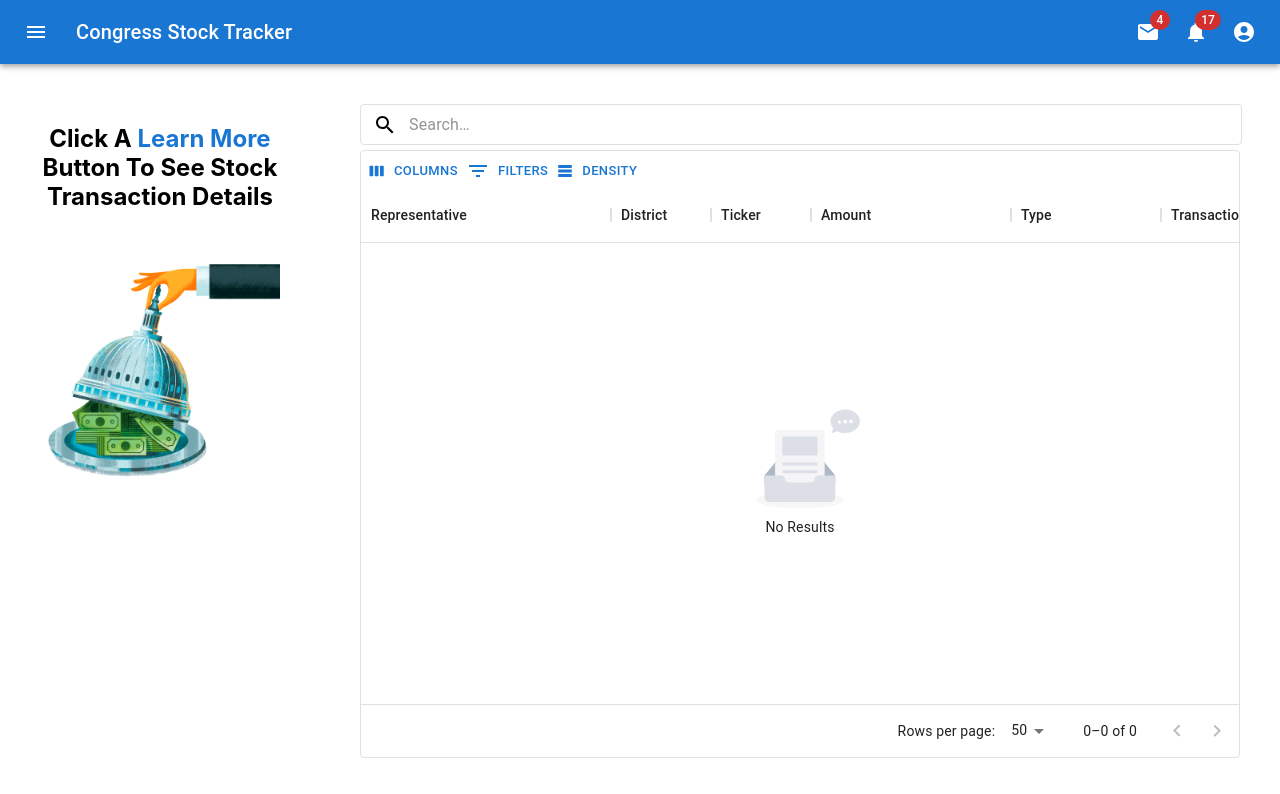
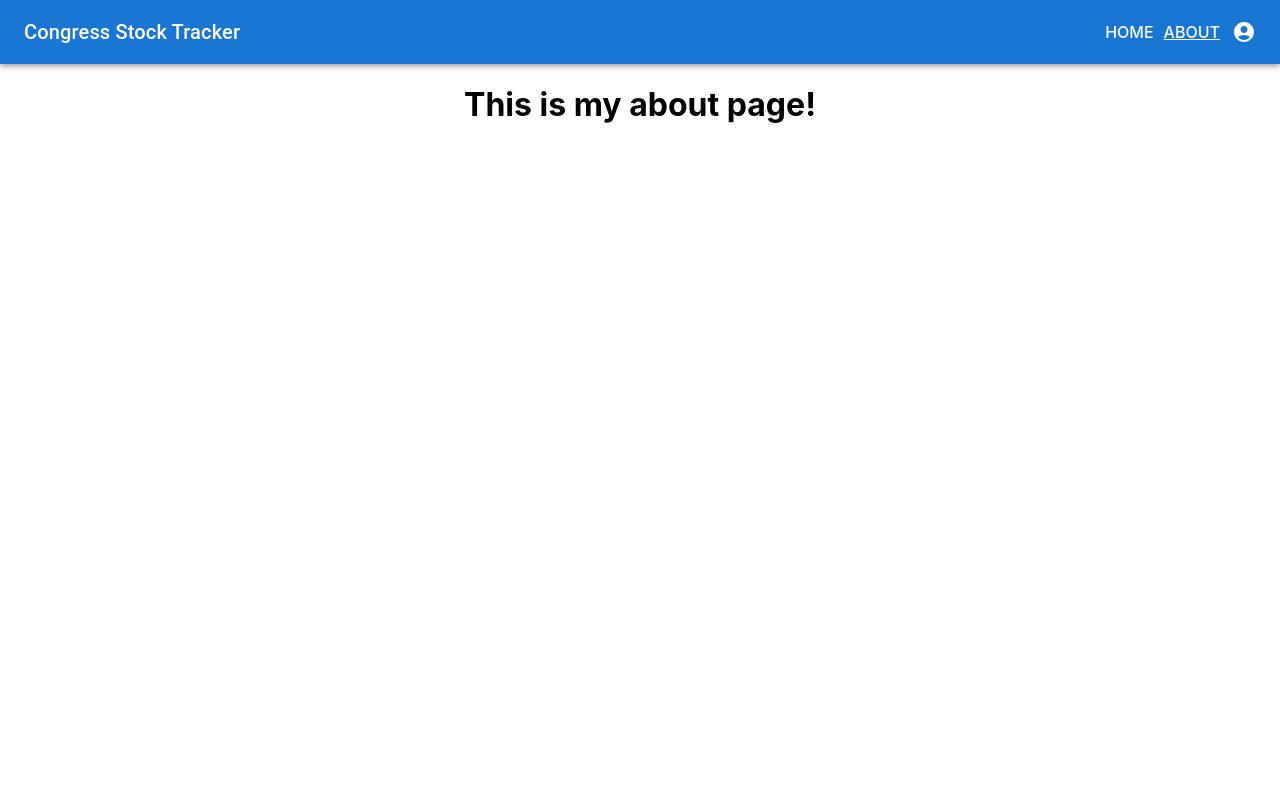
Before and after one commit to taylor-huffman/phase-2-project, a React (Create React App) app: page /about in a window 1280 px wide. Shown: the top 794 px of the page. Built offline with nearby package versions, Linux system fonts and the light colour scheme; no server answers.

Commit message:
Begin to incorporate react router

```diff
--- a/package.json
+++ b/package.json
@@ -13,6 +13,7 @@
     "@testing-library/user-event": "^13.5.0",
     "react": "^18.0.0",
     "react-dom": "^18.0.0",
+    "react-router-dom": "^5.3.0",
     "react-scripts": "5.0.0",
     "web-vitals": "^2.1.4"
   },
--- /dev/null
+++ b/src/components/About.js
@@ -0,0 +1,9 @@
+import React from 'react'
+
+export default function About() {
+  return (
+    <div>
+      <h1>This is my about page!</h1>
+    </div>
+  )
+}
--- a/src/components/App.js
+++ b/src/components/App.js
@@ -1,54 +1,55 @@
 import '../App.css';
-import { useEffect, useState } from 'react';
+// import { useEffect, useState } from 'react';
 import NavBar from './NavBar';
-import TransactionDetails from './TransactionDetails';
-import TransactionList from './TransactionList';
-import SearchBar from './SearchBar';
-import Box from '@mui/material/Box';
-import Grid from '@mui/material/Grid';
+// import TransactionDetails from './TransactionDetails';
+// import TransactionList from './TransactionList';
+// import SearchBar from './SearchBar';
+// import Box from '@mui/material/Box';
+// import Grid from '@mui/material/Grid';
+import Home from './Home';
+import About from './About';
+import { Route, Switch } from 'react-router-dom';
 
 function App() {
 
-  const [transactions, setTransactions] = useState([])
-  const [search, setSearch] = useState('')
-  const [showDetails, setShowDetails] = useState(null)
+  // const [transactions, setTransactions] = useState([])
+  // const [search, setSearch] = useState('')
+  // const [showDetails, setShowDetails] = useState(null)
 
-  useEffect(() => {
-    fetch('https://house-stock-watcher-data.s3-us-west-2.amazonaws.com/data/all_transactions.json')
-    .then(r => r.json())
-    .then(data => setTransactions(data))
-  }, [])
+  // useEffect(() => {
+  //   fetch('https://house-stock-watcher-data.s3-us-west-2.amazonaws.com/data/all_transactions.json')
+  //   .then(r => r.json())
+  //   .then(data => setTransactions(data))
+  // }, [])
 
-  // const representatives = [...new Set(transactions.map(item => item.representative))].map(item => {
-  //   return {label: item}
+  // // const representatives = [...new Set(transactions.map(item => item.representative))].map(item => {
+  // //   return {label: item}
+  // // })
+
+  // const transactionsWithId = transactions.map((transaction, i) => {
+  //   transaction.id = i + 1
+  //   return {...transaction, id: transaction.id }
+  // }).filter(transaction => {
+  //   if (!search) return true
+  //   return transaction.representative.toLowerCase().includes(search.toLowerCase())
+  //   || transaction.district.toLowerCase().includes(search.toLowerCase())
+  //   || transaction.ticker.toLowerCase() === search.toLowerCase()
   // })
 
-  const transactionsWithId = transactions.map((transaction, i) => {
-    transaction.id = i + 1
-    return {...transaction, id: transaction.id }
-  }).filter(transaction => {
-    if (!search) return true
-    return transaction.representative.toLowerCase().includes(search.toLowerCase())
-    || transaction.district.toLowerCase().includes(search.toLowerCase())
-    || transaction.ticker.toLowerCase() === search.toLowerCase()
-  })
-
-  console.log(showDetails)
+  // console.log(showDetails)
 
   return (
     <div className="App">
       <NavBar />
-      <Box sx={{ flexGrow: 1 }}>
-        <Grid container spacing={0}>
-          <Grid item xs={3}>
-            <TransactionDetails showDetails={showDetails} setShowDetails={setShowDetails} />
-          </Grid>
-          <Grid item xs={9} style={{ padding: 40 }}>
-            <SearchBar search={search} setSearch={setSearch} />
-            <TransactionList transactions={transactionsWithId} setShowDetails={setShowDetails} />
-          </Grid>
-        </Grid>
-      </Box>
+      <Switch>
+      <Route exact path='/about'>
+          <About />
+        </Route>
+        <Route exact path='/'>
+          <Home />
+        </Route>
+      </Switch>
+
     </div>
   );
 }
--- /dev/null
+++ b/src/components/Home.js
@@ -0,0 +1,53 @@
+import React from 'react'
+import { useEffect, useState } from 'react';
+// import NavBar from './NavBar';
+import TransactionDetails from './TransactionDetails';
+import TransactionList from './TransactionList';
+import SearchBar from './SearchBar';
+import Box from '@mui/material/Box';
+import Grid from '@mui/material/Grid';
+
+function Home() {
+
+    const [transactions, setTransactions] = useState([])
+    const [search, setSearch] = useState('')
+    const [showDetails, setShowDetails] = useState(null)
+
+    useEffect(() => {
+      fetch('https://house-stock-watcher-data.s3-us-west-2.amazonaws.com/data/all_transactions.json')
+      .then(r => r.json())
+      .then(data => setTransactions(data))
+    }, [])
+
+    // const representatives = [...new Set(transactions.map(item => item.representative))].map(item => {
+    //   return {label: item}
+    // })
+
+    const transactionsWithId = transactions.map((transaction, i) => {
+      transaction.id = i + 1
+      return {...transaction, id: transaction.id }
+    }).filter(transaction => {
+      if (!search) return true
+      return transaction.representative.toLowerCase().includes(search.toLowerCase())
+      || transaction.district.toLowerCase().includes(search.toLowerCase())
+      || transaction.ticker.toLowerCase() === search.toLowerCase()
+    })
+
+    console.log(showDetails)
+
+    return (
+        <Box sx={{ flexGrow: 1 }}>
+          <Grid container spacing={0}>
+            <Grid item xs={3}>
+              <TransactionDetails showDetails={showDetails} setShowDetails={setShowDetails} />
+            </Grid>
+            <Grid item xs={9} style={{ padding: 40 }}>
+              <SearchBar search={search} setSearch={setSearch} />
+              <TransactionList transactions={transactionsWithId} setShowDetails={setShowDetails} />
+            </Grid>
+          </Grid>
+        </Box>
+    );
+  }
+
+export default Home
--- a/src/components/NavBar.js
+++ b/src/components/NavBar.js
@@ -7,11 +7,12 @@ import Typography from '@mui/material/Typography';
 import Badge from '@mui/material/Badge';
 import MenuItem from '@mui/material/MenuItem';
 import Menu from '@mui/material/Menu';
-import MenuIcon from '@mui/icons-material/Menu';
+// import MenuIcon from '@mui/icons-material/Menu';
 import AccountCircle from '@mui/icons-material/AccountCircle';
 import MailIcon from '@mui/icons-material/Mail';
 import NotificationsIcon from '@mui/icons-material/Notifications';
 import MoreIcon from '@mui/icons-material/MoreVert';
+import { NavLink } from 'react-router-dom';
 
 
 export default function NavBar() {
@@ -116,7 +117,7 @@ export default function NavBar() {
     <Box sx={{ flexGrow: 1 }}>
       <AppBar position="static">
         <Toolbar>
-          <IconButton
+          {/* <IconButton
             size="large"
             edge="start"
             color="inherit"
@@ -124,7 +125,7 @@ export default function NavBar() {
             sx={{ mr: 2 }}
           >
             <MenuIcon />
-          </IconButton>
+          </IconButton> */}
           <Typography
             variant="h6"
             noWrap
@@ -135,7 +136,7 @@ export default function NavBar() {
           </Typography>
           <Box sx={{ flexGrow: 1 }} />
           <Box sx={{ display: { xs: 'none', md: 'flex' } }}>
-            <IconButton size="large" aria-label="show 4 new mails" color="inherit">
+            {/* <IconButton size="large" aria-label="show 4 new mails" color="inherit">
               <Badge badgeContent={4} color="error">
                 <MailIcon />
               </Badge>
@@ -148,7 +149,23 @@ export default function NavBar() {
               <Badge badgeContent={17} color="error">
                 <NotificationsIcon />
               </Badge>
-            </IconButton>
+            </IconButton> */}
+            <NavLink
+            to='/'
+            exact
+            style={{ color: 'white', fontWeight: '500', display: 'flex', alignItems: 'center', marginRight: '10px', textDecoration: 'none' }}
+            activeStyle={{ textDecoration: 'underline'}}
+            >
+              HOME
+            </NavLink>
+            <NavLink
+            to='/about'
+            exact
+            style={{ color: 'white', fontWeight: '500', display: 'flex', alignItems: 'center', textDecoration: 'none' }}
+            activeStyle={{ textDecoration: 'underline'}}
+            >
+              ABOUT
+            </NavLink>
             <IconButton
               size="large"
               edge="end"
--- a/src/index.js
+++ b/src/index.js
@@ -3,11 +3,12 @@ import ReactDOM from 'react-dom';
 import './index.css';
 import App from './components/App';
 import reportWebVitals from './reportWebVitals';
+import { BrowserRouter } from 'react-router-dom'
 
 ReactDOM.render(
-  <React.StrictMode>
+  <BrowserRouter>
     <App />
-  </React.StrictMode>,
+  </BrowserRouter>,
   document.getElementById('root')
 );
 
```
Also changed, not shown: 1 other file (tests, documents, lock files or other folders).
